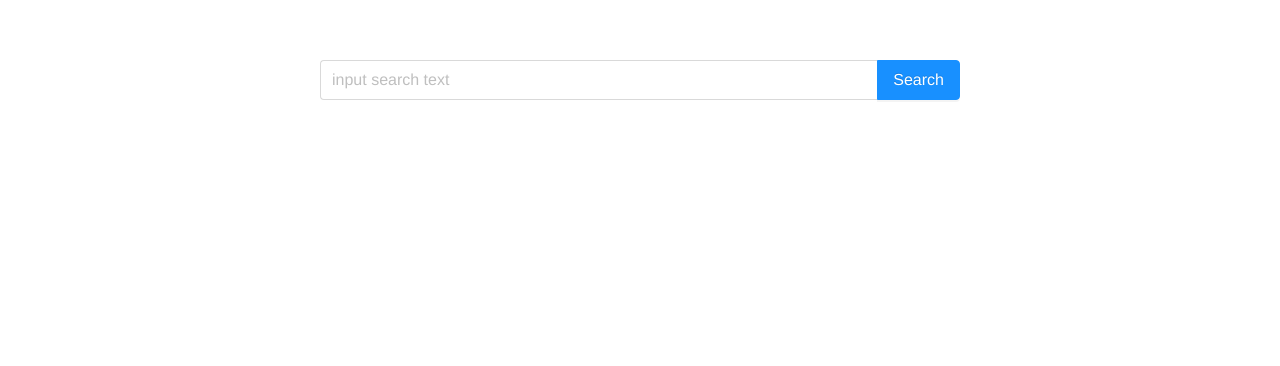
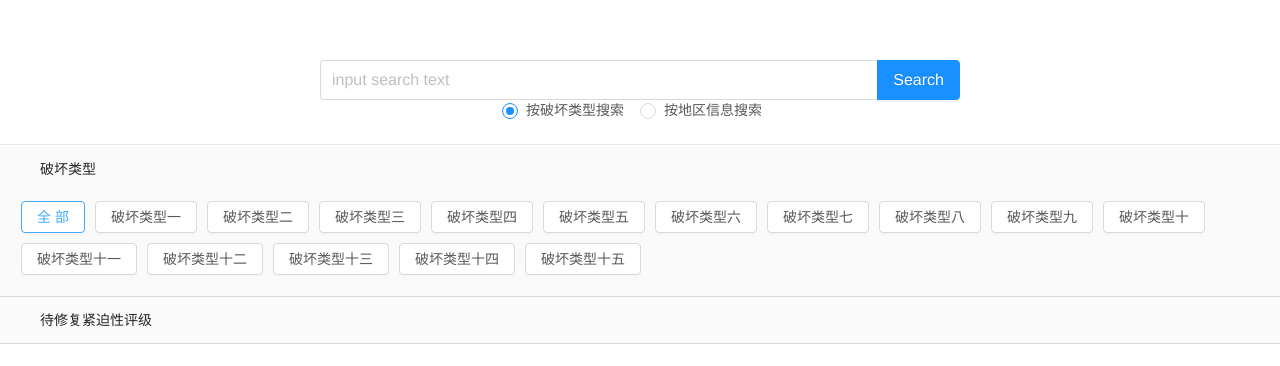
Before and after one commit to STUPFT/tumu_frontend, a Vue app: page / in a window 1280 px wide. Shown: the top 366 px of the page. Built offline with nearby package versions, Linux system fonts and the light colour scheme.

Commit message:
增加了1.搜索分类按钮，2筛选选破坏类型和评级的按钮

```diff
--- a/src/views/Home.vue
+++ b/src/views/Home.vue
@@ -9,11 +9,52 @@
         size="large"
       />
     </div>
+    <!-- 单选按钮 -->
+    <div>
+      <a-radio-group @change="onChange" v-model="value">
+        <a-radio :value="1">按破坏类型搜索</a-radio>
+        <a-radio :value="2">按地区信息搜索</a-radio>
+      </a-radio-group>
+    </div>
+    <!--分割线-->
+    <a-divider id="divider"/>
+    <!--折叠面板-用于过滤选择破坏类型-->
+    <div id="collapse-filter">
+      <a-collapse defaultActiveKey="1" :bordered="false">
+        <a-collapse-panel header="破坏类型" key="1">
+          <a-button  id="DY0" @click="onDamageTyleButton">全部</a-button>
+          <a-button class="damageType" id="DY1" @click="onDamageTyleButton">破坏类型一</a-button>
+          <a-button class="damageType" id="DY2" @click="onDamageTyleButton">破坏类型二</a-button>
+          <a-button class="damageType" id="DY3" @click="onDamageTyleButton">破坏类型三</a-button>
+          <a-button class="damageType" id="DY4" @click="onDamageTyleButton">破坏类型四</a-button>
+          <a-button class="damageType" id="DY5" @click="onDamageTyleButton">破坏类型五</a-button>
+          <a-button class="damageType" id="DY6" @click="onDamageTyleButton">破坏类型六</a-button>
+          <a-button class="damageType" id="DY7" @click="onDamageTyleButton">破坏类型七</a-button>
+          <a-button class="damageType" id="DY8" @click="onDamageTyleButton">破坏类型八</a-button>
+          <a-button class="damageType" id="DY9" @click="onDamageTyleButton">破坏类型九</a-button>
+          <a-button class="damageType" id="DY10" @click="onDamageTyleButton">破坏类型十</a-button>
+          <a-button class="damageType" id="DY11" @click="onDamageTyleButton">破坏类型十一</a-button>
+          <a-button class="damageType" id="DY12" @click="onDamageTyleButton">破坏类型十二</a-button>
+          <a-button class="damageType" id="DY13" @click="onDamageTyleButton">破坏类型十三</a-button>
+          <a-button class="damageType" id="DY14" @click="onDamageTyleButton">破坏类型十四</a-button>
+          <a-button class="damageType" id="DY15" @click="onDamageTyleButton">破坏类型十五</a-button>
+        </a-collapse-panel>
+        <a-collapse-panel header="待修复紧迫性评级" key="2">
+          <a-button id="rating0" @click="onRepairRatingButton">全部</a-button>
+          <a-button class="RepairRating" id="rating1" @click="onRepairRatingButton">一级</a-button>
+          <a-button class="RepairRating" id="rating2" @click="onRepairRatingButton">二级</a-button>
+          <a-button class="RepairRating" id="rating3" @click="onRepairRatingButton">三级</a-button>
+          <a-button class="RepairRating" id="rating4" @click="onRepairRatingButton">四级</a-button>
+          <a-button class="RepairRating" id="rating5" @click="onRepairRatingButton">五级</a-button>
+        </a-collapse-panel>
+      </a-collapse>
+    </div>
     <!-- 测试回到顶部按钮用 -->
     <div style="height:5000px;"></div>
     <!-- 回到顶部 -->
     <a-back-top />
   </div>
+
 </template>
 
 <script>
@@ -21,12 +62,71 @@ export default {
   name: 'Home',
   data() {
     return {
-      search_keyword: ''
+      search_keyword: '',
+      value: 1,
     }
   },
   methods: {
     onSearch(value) {
-      this.search_keyword = value
+      this.search_keyword = value;
+    },
+    onChange(e) {
+      this.value = e.target.value;
+    },
+    // 按钮颜色的切换
+    onDamageTyleButton(e){
+      const ele = e.target;
+      if(ele.id === 'DY0'){
+        // 把"全部"按钮设成蓝色
+        ele.style['border-color'] = ele.style['color'] = 'rgb(64, 169, 255)'
+        const damageTypeBT = document.getElementsByClassName('damageType')
+        // 把其他按钮设成灰色
+        for(let key in damageTypeBT){
+          damageTypeBT[key].style['color'] = 'rgba(0,0,0,0.6)';
+          damageTypeBT[key].style['border-color'] = 'rgb(217,217,217)';
+        }
+      }
+      else {
+        // 把"全部"按钮设成灰色
+        const allBT = document.getElementById("DY0")
+        allBT.style['color'] = 'rgba(0,0,0,0.6)';
+        allBT.style['border-color'] = 'rgb(217,217,217)';
+        // 把点击按钮设置成蓝色或灰色（选与不选）
+        if(ele.style['color'] === 'rgb(64, 169, 255)'){
+          ele.style['color'] = 'rgba(0,0,0,0.6)'
+          ele.style['border-color'] = 'rgb(217,217,217)'
+        }
+        else {
+          ele.style['border-color'] = ele.style['color'] = 'rgb(64, 169, 255)'
+        }
+      }
+    },
+    onRepairRatingButton(e){
+      const ele = e.target;
+      if(ele.id === 'rating0'){
+        // 把"全部"按钮设成蓝色
+        ele.style['border-color'] = ele.style['color'] = 'rgb(64, 169, 255)'
+        const RepairRatingBT = document.getElementsByClassName('RepairRating')
+        // 把其他按钮设成灰色
+        for(let key in RepairRatingBT){
+          RepairRatingBT[key].style['color'] = 'rgba(0,0,0,0.6)';
+          RepairRatingBT[key].style['border-color'] = 'rgb(217,217,217)';
+        }
+      }
+      else {
+        // 把"全部"按钮设成灰色
+        const allBT = document.getElementById("rating0")
+        allBT.style['color'] = 'rgba(0,0,0,0.6)';
+        allBT.style['border-color'] = 'rgb(217,217,217)';
+        // 把点击按钮设置成蓝色或灰色（选与不选）
+        if(ele.style['color'] === 'rgb(64, 169, 255)'){
+          ele.style['color'] = 'rgba(0,0,0,0.6)'
+          ele.style['border-color'] = 'rgb(217,217,217)'
+        }
+        else {
+          ele.style['border-color'] = ele.style['color'] = 'rgb(64, 169, 255)'
+        }
+      }
     }
   },
 }
@@ -43,4 +143,17 @@ export default {
   width: 50%;
   margin: 0 auto;
 }
+#collapse-filter{
+  text-align: left;
+}
+button.ant-btn{
+  margin: 5px;
+}
+#divider{
+  margin-bottom:0;
+}
+#DY0,#rating0{
+  color:rgb(64, 169, 255);
+  border-color: rgb(64, 169, 255);
+}
 </style>
```
